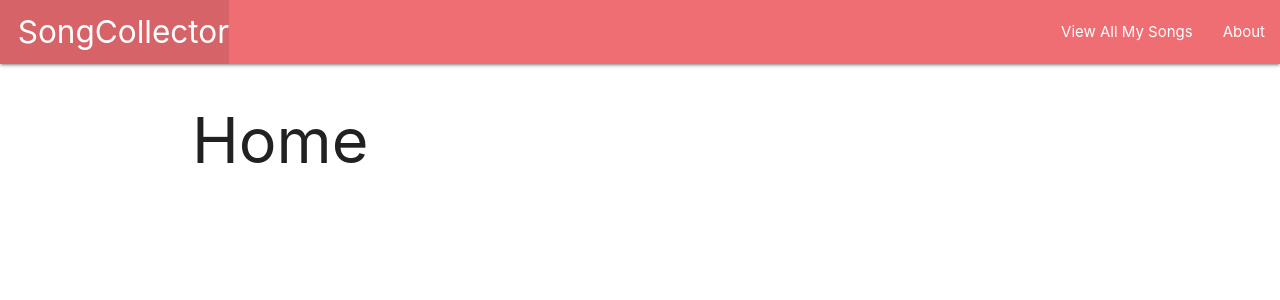
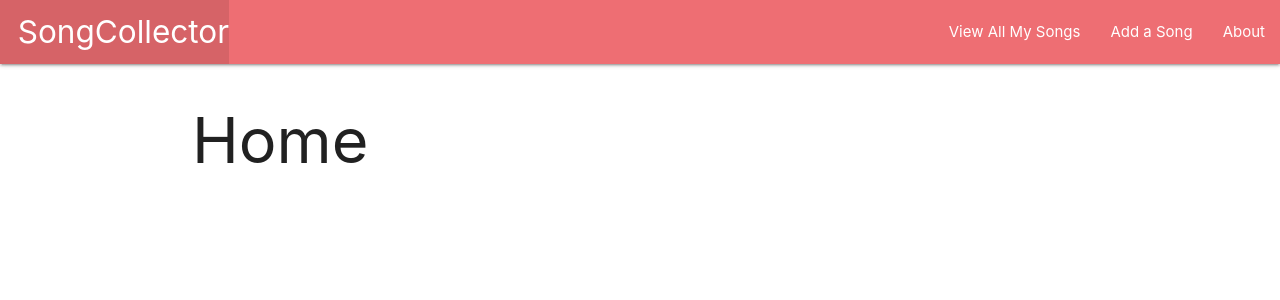
Before and after one commit to alexalferez/Songcollector, a Django app: page / in a window 1280 px wide. Shown: the top 300 px of the page. Run offline with Django 3.2, Linux system fonts and the light colour scheme.

Commit message:
adding creat feature

```diff
--- a/main_app/templates/base.html
+++ b/main_app/templates/base.html
@@ -16,8 +16,9 @@
                     <li><a herf="/" class ="left brand-logo">&nbsp;&nbsp;SongCollector</a></li>
                 </ul>
                 <ul class="right">
-                    <li><a href="/songs">View All My Songs</a></li>
-                    <li><a href="/about">About</a></li>
+                    <li><a href="{% url 'index' %}">View All My Songs</a></li>
+                    <li><a href="{% url 'songs_create'%}">Add a Song</a></li>
+                    <li><a href="{% url 'about' %}">About</a></li>
                 </ul>
             </div>
         </nav>
--- a/main_app/urls.py
+++ b/main_app/urls.py
@@ -6,4 +6,5 @@ urlpatterns = [
     path('about/', views.about, name='about'),
     path('songs/', views.songs_index, name='index'),
     path('songs/<int:song_id>', views.songs_detail, name='detail'),
+    path('songs/create/', views.SongCreate.as_view(), name='songs_create'),
 ]
--- a/main_app/views.py
+++ b/main_app/views.py
@@ -1,9 +1,14 @@
 from django.shortcuts import render
+from django.views.generic.edit import CreateView
 from .models import Song
 
 # Create your views here.
 
 # Define the home view
+class SongCreate(CreateView):
+    model = Song
+    fields = '__all__'
+
 def home(request):
   return render(request, 'home.html')
 
```
Also changed, not shown: main_app/templates/main_app/song_form.html (added).
